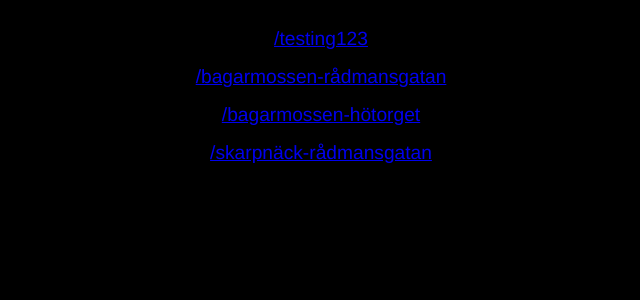
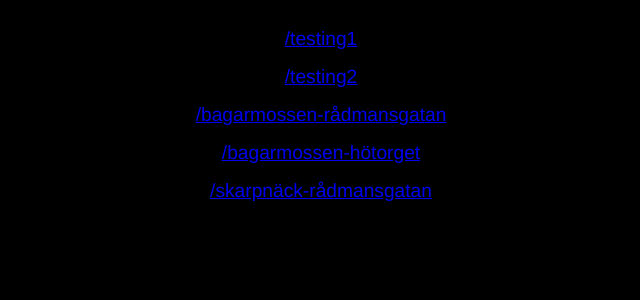
Before and after one commit to oversizedhat/tbana-webclient, a Vue app: page / in a window 1280 px wide. Shown: the top 300 px of the page, without its empty margins (319-959 px from the left). Built offline with nearby package versions, Linux system fonts and the light colour scheme.

Commit message:
failed attempt to guess possible end stations

```diff
--- a/src/components/Timetable.vue
+++ b/src/components/Timetable.vue
@@ -28,13 +28,21 @@ export default {
   props: {
     siteId: String,
     dir: String,
-    destFilter: String
+    destFilter: Array
   },
   methods: {
     dataLoaded() {
       this.trainTable = JSON.parse(this.request.responseText);
       if (this.destFilter && this.destFilter != "") {
-        this.trainTable = this.trainTable.filter(train => train.Destination == this.destFilter);
+       // if (Array.isArray(this.destFilter)) {
+         console.log(this.siteId);
+         console.log(this.destFilter);
+         console.log(this.trainTable);
+          this.trainTable = this.trainTable.filter(train => this.destFilter.includes(train.Destination));
+          console.log(this.trainTable);
+       /* } else {
+          this.trainTable = this.trainTable.filter(train => train.Destination == this.destFilter);
+        }*/
       }
       this.trainTable = this.trainTable.slice(0,3);
 
--- a/src/datamodel.js
+++ b/src/datamodel.js
@@ -18,7 +18,8 @@ lines.forEach(line => {
 
 export default {
   getSiteId,
-  getDirection
+  getDirection,
+  getPossibleEndSites
 }
 
 export function getSiteId(name){
@@ -52,6 +53,24 @@ export function getDirection(fromStation,toStation){
   throw "Failed to find direction";
 }
 
+export function getPossibleEndSites(fromStation, toStation, line) {
+  const dir = getDirection(fromStation, toStation);
+  if (!line) line = lineWithBoth(fromStation, toStation);
+  const indexOfTo = line.findIndex((elem)=>{return elem.name === toStation});
+
+  const okSites = [];
+  if (dir === "1") {
+    for (let i=indexOfTo; i>0; i--) {
+      okSites.push(line[i].name);
+    }
+  } else {
+    for (let i=indexOfTo; i<=line.length-1; i++) {
+      okSites.push(line[i].name);
+    }
+  }
+  return okSites;
+}
+
 function lineWithBoth(a,b){
   let lineWithBoth;
   lines.some((line)=>{
--- a/src/main.js
+++ b/src/main.js
@@ -10,14 +10,24 @@ Vue.config.productionTip = false
 Vue.use(VueRouter)
 
 function getRoute(from,to){
-  return { path: '/testing123', component: App, props: {home:{siteId:model.getSiteId(from), dir:model.getDirection(from,to)}, work:{siteId:model.getSiteId(to), dir:model.getDirection(to,from), filter:"Skarpnäck"}}}
+  return { path: '/testing1', component: App, props: {home:{siteId:model.getSiteId(from), dir:model.getDirection(from,to)}, work:{siteId:model.getSiteId(to), dir:model.getDirection(to,from), filter:["Skarpnäck"]}}}
+}
+
+function getRouteWithFilter(from,to){
+  return { path: '/testing2', component: App,
+    props: {
+      home:{siteId:model.getSiteId(from), dir:model.getDirection(from,to), filter:model.getPossibleEndSites(from, to)},
+      work:{siteId:model.getSiteId(to), dir:model.getDirection(to,from), filter:model.getPossibleEndSites(to, from)}
+    }
+  }
 }
 
 const travelRoutes = [
   getRoute('Skarpnäck', 'Gullmarsplan'),
-  { path: '/bagarmossen-rådmansgatan', alias: '/oscar', component: App, props: {home:{siteId:"9141", dir:"1"}, work:{siteId:"9118", dir:"2", filter:"Skarpnäck"}}},
-  { path: '/bagarmossen-hötorget', alias: '/anna', component: App, props: {home:{siteId:"9141", dir:"1"}, work:{siteId:"9119", dir:"2", filter:"Skarpnäck"}}},
-  { path: '/skarpnäck-rådmansgatan', alias: '/kristian', component: App, props: {home:{siteId:"9140", dir:"1"}, work:{siteId:"9118", dir:"2", filter:"Skarpnäck"}}},
+  getRouteWithFilter('Skarpnäck', 'Gullmarsplan'),
+  { path: '/bagarmossen-rådmansgatan', alias: '/oscar', component: App, props: {home:{siteId:"9141", dir:"1"}, work:{siteId:"9118", dir:"2", filter:["Skarpnäck"]}}},
+  { path: '/bagarmossen-hötorget', alias: '/anna', component: App, props: {home:{siteId:"9141", dir:"1"}, work:{siteId:"9119", dir:"2", filter:["Skarpnäck"]}}},
+  { path: '/skarpnäck-rådmansgatan', alias: '/kristian', component: App, props: {home:{siteId:"9140", dir:"1"}, work:{siteId:"9118", dir:"2", filter:["Skarpnäck"]}}},
 ]
 
 const allRoutes = travelRoutes.concat([
```
Also changed, not shown: 1 other file (tests, documents, lock files or other folders).
